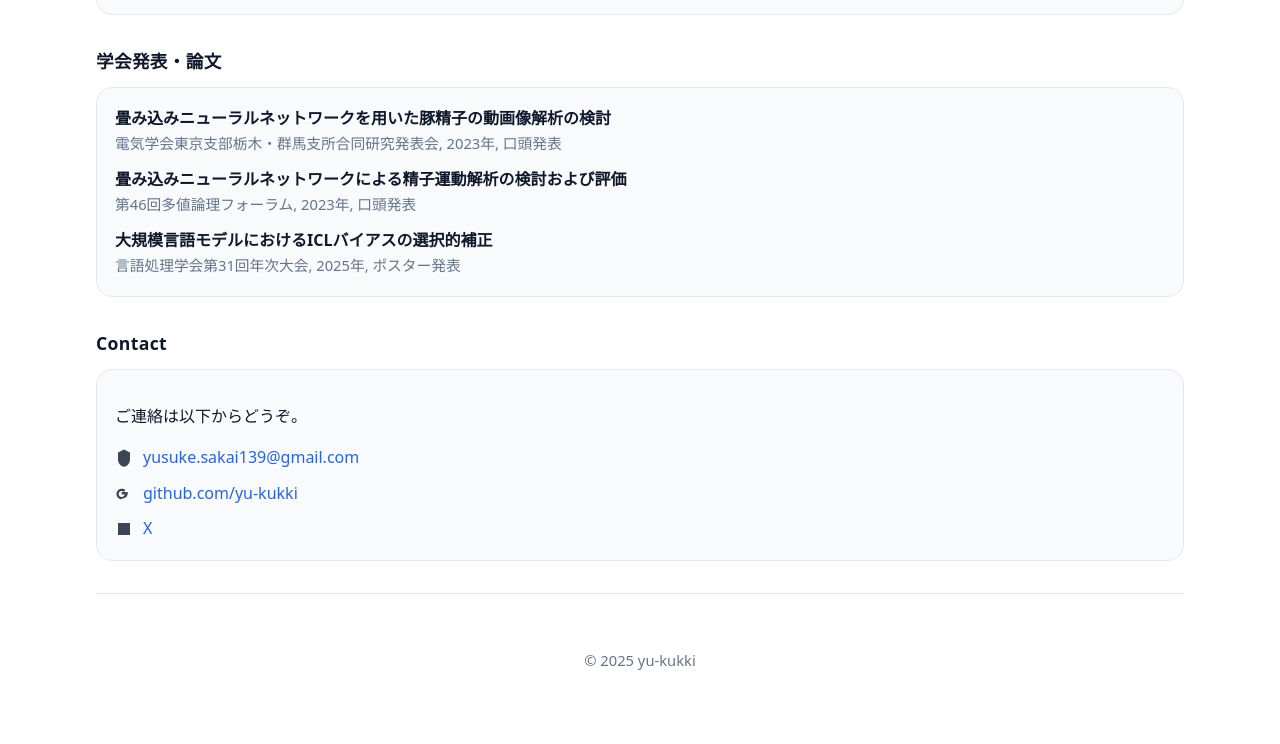
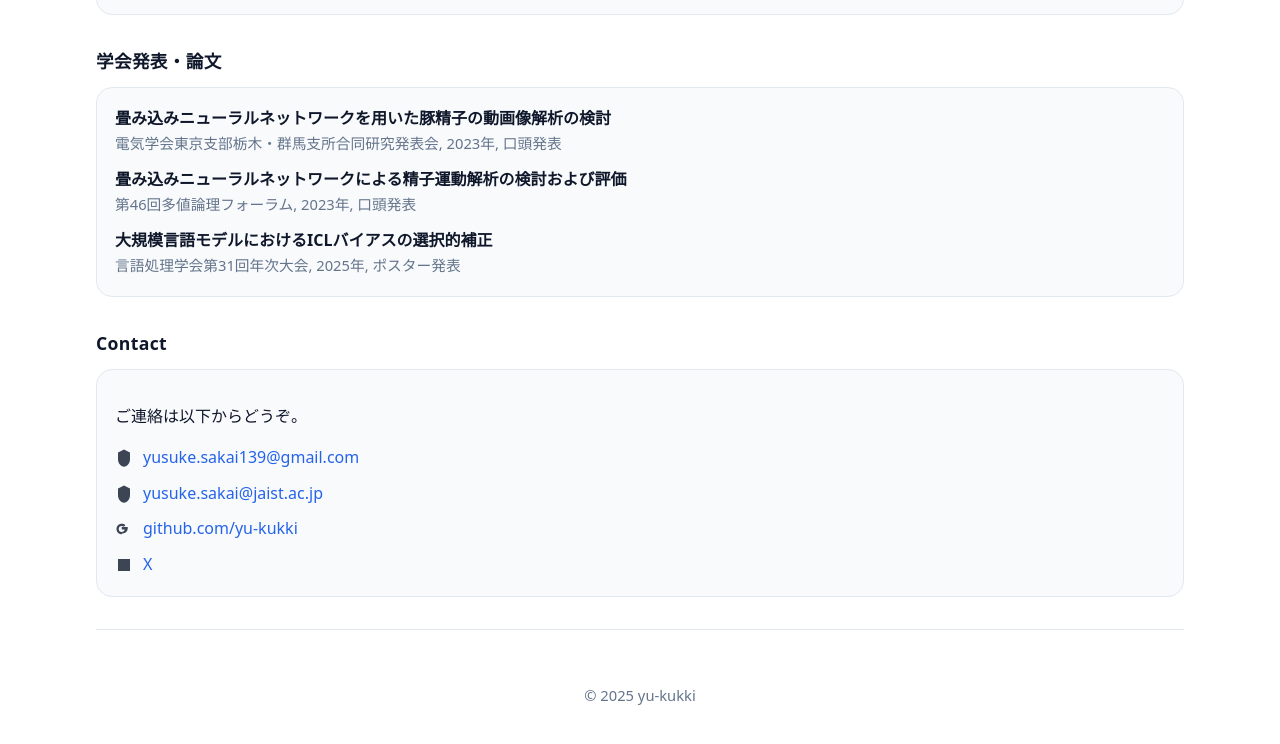
Before and after one commit to yu-kukki/yu-kukki.github.io, a plain HTML site: page index.html in a window 1280 px wide. Shown: the part 1734-2478 px from the top of the page. Drawn offline with Linux system fonts and the light colour scheme.

Commit message:
Update index.html

```diff
--- a/index.html
+++ b/index.html
@@ -15,7 +15,7 @@
       <div class="brand">
         <div class="avatar" aria-hidden="true">yk</div>
         <div>
-          <h1 class="name">yu-kukki</h1>
+          <h1 class="name">Yusuke Sakai</h1>
           <p class="role">AI Engineer</p>
         </div>
       </div>
@@ -217,6 +217,10 @@
             <a href="mailto:yusuke.sakai139@gmail.com">yusuke.sakai139@gmail.com</a>
           </li>
           <li>
+            <svg aria-hidden="true" viewBox="0 0 24 24"><path d="M12 .5l-8 4v9c0 5 3.5 9.5 8 10 4.5-.5 8-5 8-10v-9l-8-4zM7 10l5 3 5-3"/></svg>
+            <a href="mailto:yusuke.sakai@jaist.ac.jp">yusuke.sakai@jaist.ac.jp</a>
+          </li>
+          <li>
             <svg aria-hidden="true" viewBox="0 0 24 24"><path d="M9 19c-4 0-7-3-7-7S5 5 9 5c1.9 0 3.6.7 4.9 1.9l-2.1 2.1C11.1 8.4 10.1 8 9 8a4 4 0 000 8c2 0 3.7-1.5 4-3.4H9v-3.2h7.9c.1.5.1 1 .1 1.6 0 4-3 7-8 7z"/></svg>
             <a href="https://github.com/yu-kukki" target="_blank" rel="noopener">github.com/yu-kukki</a>
           </li>
```
